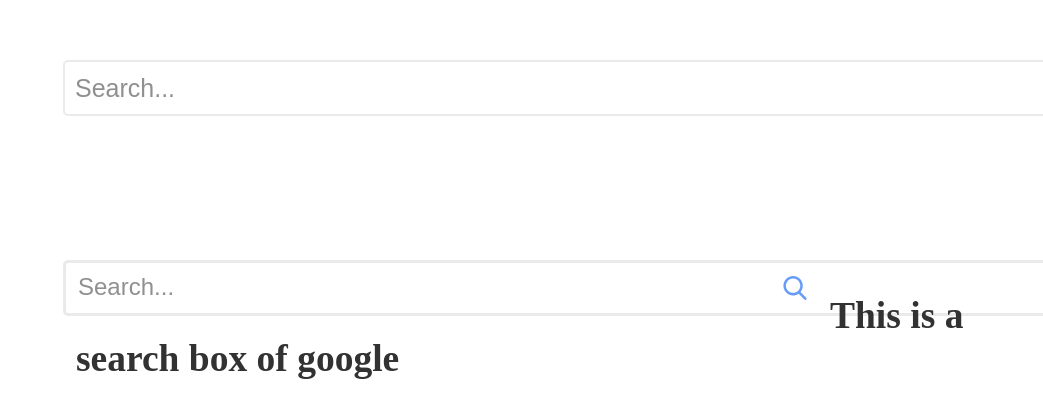
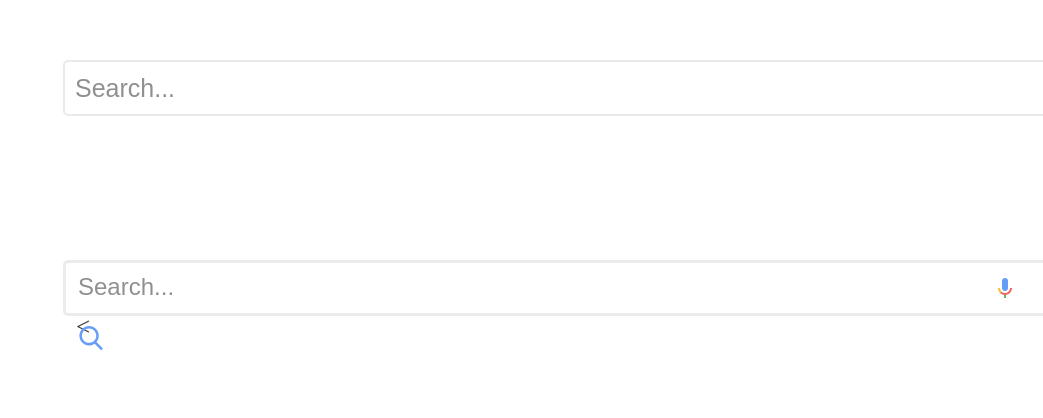
Before and after one commit to DaoHuyTuan/Searchbox, a plain HTML site: page index.html in a window 1280 px wide. Shown: the part 340-758 px from the top of the page, without its empty margins (237-1280 px from the left). Drawn offline with Linux system fonts and the light colour scheme.

Commit message:
vbtftrbv

```diff
--- a/index.html
+++ b/index.html
@@ -18,13 +18,12 @@
                   <div id="DivInputSearch">
                         <input class="searchBoxIcon" type="text" placeholder="Search...">
                   </div>
-
+                  <div id="DivIconSpeech">
+                        <img id="iconspeech" src="img/icon/voiceIcon.png" width="24" height="24">
+                  </div>
                   <div id="DivIconSearch">
                         <img id="iconSearch" src="img/icon/search.svg" width="24" height="24">
-                  </div>
-                  <h2>This is a search box of google</h2>
-                </div>
-              </div>
+                  <
 
         </div>
 
```
